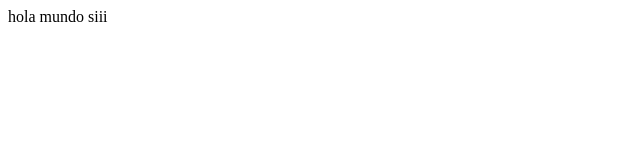
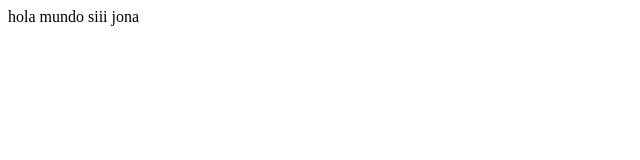
Before and after one commit to jonathanvictorrios/testrepositorio, a plain HTML site: page index.html in a window 1280 px wide. Shown: the full height of the page, 0-640 px from the left. Drawn offline with Linux system fonts and the light colour scheme.

Commit message:
cambios 3

```diff
--- a/index.html
+++ b/index.html
@@ -1,7 +1,7 @@
 <html>
 
 <body>
-    hola mundo siii
+    hola mundo siii jona
 </body>
 
 </html>
```
